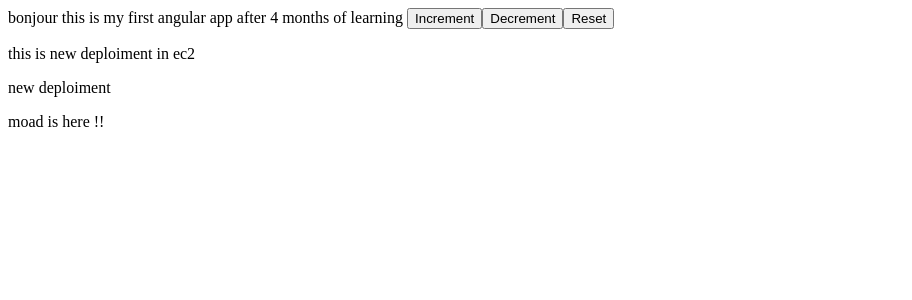
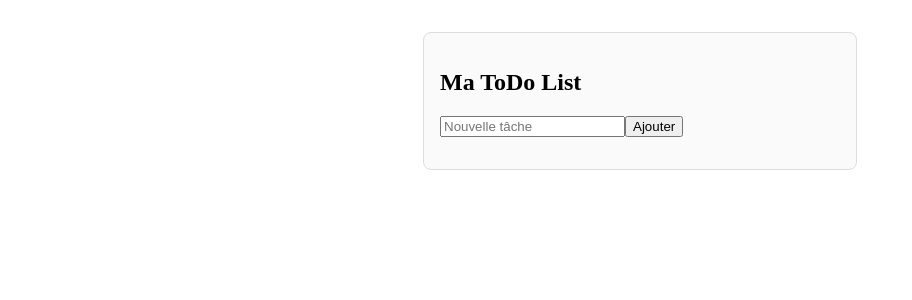
Before and after one commit to moadelmaazouzi/CI-CD-Pipeline-with-GitHub-Actions-and-Minikube-Deployment, an Angular app: page / in a window 1280 px wide. Shown: the top 300 px of the page, without its empty margins (0-912 px from the left). Built offline with nearby package versions, Linux system fonts and the light colour scheme.

Commit message:
to do list

```diff
--- a/src/app/app.component.html
+++ b/src/app/app.component.html
@@ -1,12 +1,4 @@
 
 <div>
-    bonjour this is my first angular app after 4 months of learning
-    <button (click)="increment()">Increment</button>
-    <button (click)="decrement()">Decrement</button>
-    <button (click)="reset()">Reset</button>
-    <p>this is new deploiment in ec2
-
-    </p>
-    <p>new deploiment</p>
-    <p>moad is here !!</p>
+    <app-todo></app-todo>
 </div>
--- /dev/null
+++ b/src/app/components/todo/todo.component.css
@@ -0,0 +1,24 @@
+.todo-container {
+    max-width: 400px;
+    margin: 2rem auto;
+    padding: 1rem;
+    border: 1px solid #ddd;
+    border-radius: 8px;
+    background: #fafafa;
+  }
+  ul {
+    list-style: none;
+    padding: 0;
+  }
+  li {
+    margin: 0.5rem 0;
+    display: flex;
+    align-items: center;
+    gap: 0.5rem;
+  }
+  input[type="text"] {
+    flex: 1;
+  }
+  button {
+    cursor: pointer;
+  }
--- /dev/null
+++ b/src/app/components/todo/todo.component.html
@@ -0,0 +1,16 @@
+<div class="todo-container">
+    <h2>Ma ToDo List</h2>
+    <input [(ngModel)]="newTodo" placeholder="Nouvelle tâche" (keyup.enter)="addTodo()" />
+    <button (click)="addTodo()">Ajouter</button>
+
+    <ul>
+      <li *ngFor="let todo of todos">
+        <span *ngIf="editId !== todo.id">{{ todo.title }}</span>
+        <input *ngIf="editId === todo.id" [(ngModel)]="editTitle" (keyup.enter)="updateTodo()" />
+        <button *ngIf="editId !== todo.id" (click)="startEdit(todo)">Modifier</button>
+        <button *ngIf="editId === todo.id" (click)="updateTodo()">Valider</button>
+        <button *ngIf="editId === todo.id" (click)="cancelEdit()">Annuler</button>
+        <button (click)="deleteTodo(todo.id)">Supprimer</button>
+      </li>
+    </ul>
+  </div>
--- /dev/null
+++ b/src/app/components/todo/todo.component.ts
@@ -0,0 +1,56 @@
+import { CommonModule } from '@angular/common';
+import { Component } from '@angular/core';
+import { FormsModule } from '@angular/forms';
+interface Todo {
+  id: number;
+  title: string;
+  completed: boolean;
+}
+@Component({
+  selector: 'app-todo',
+  imports: [FormsModule,CommonModule],
+  templateUrl: './todo.component.html',
+  styleUrl: './todo.component.css'
+})
+export class TodoComponent {
+  todos: Todo[] = [];
+  newTodo: string = '';
+  editId: number | null = null;
+  editTitle: string = '';
+
+  addTodo() {
+    if (this.newTodo.trim()) {
+      this.todos.push({
+        id: Date.now(),
+        title: this.newTodo,
+        completed: false
+      });
+      this.newTodo = '';
+    }
+  }
+
+  deleteTodo(id: number) {
+    this.todos = this.todos.filter(todo => todo.id !== id);
+  }
+
+  startEdit(todo: Todo) {
+    this.editId = todo.id;
+    this.editTitle = todo.title;
+  }
+
+  updateTodo() {
+    if (this.editId !== null && this.editTitle.trim()) {
+      const todo = this.todos.find(t => t.id === this.editId);
+      if (todo) {
+        todo.title = this.editTitle;
+      }
+      this.editId = null;
+      this.editTitle = '';
+    }
+  }
+
+  cancelEdit() {
+    this.editId = null;
+    this.editTitle = '';
+  }
+}
```
Also changed, not shown: src/app/app.component.ts (+5 -3 lines), 1 other file (tests, documents, lock files or other folders).
